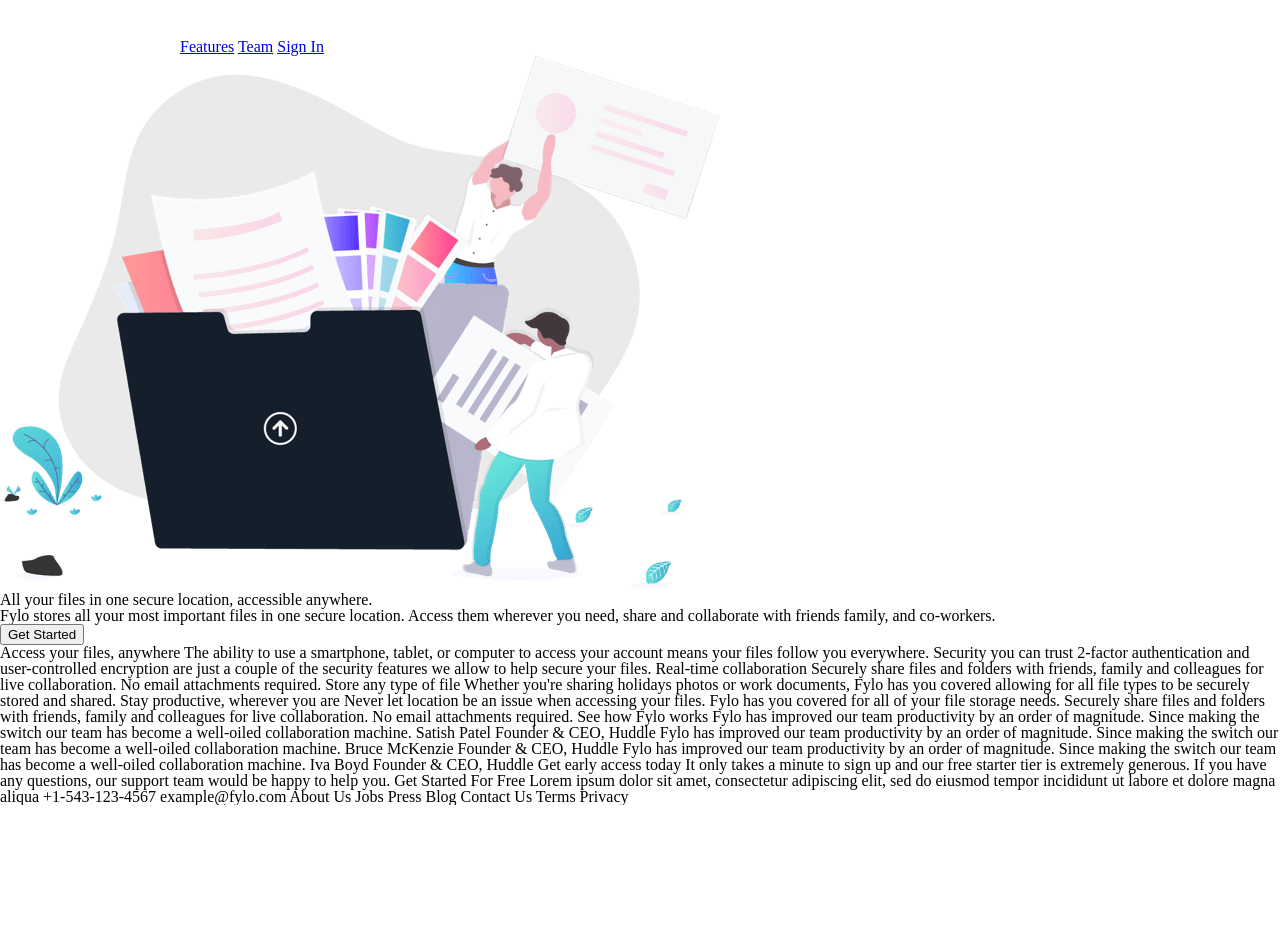
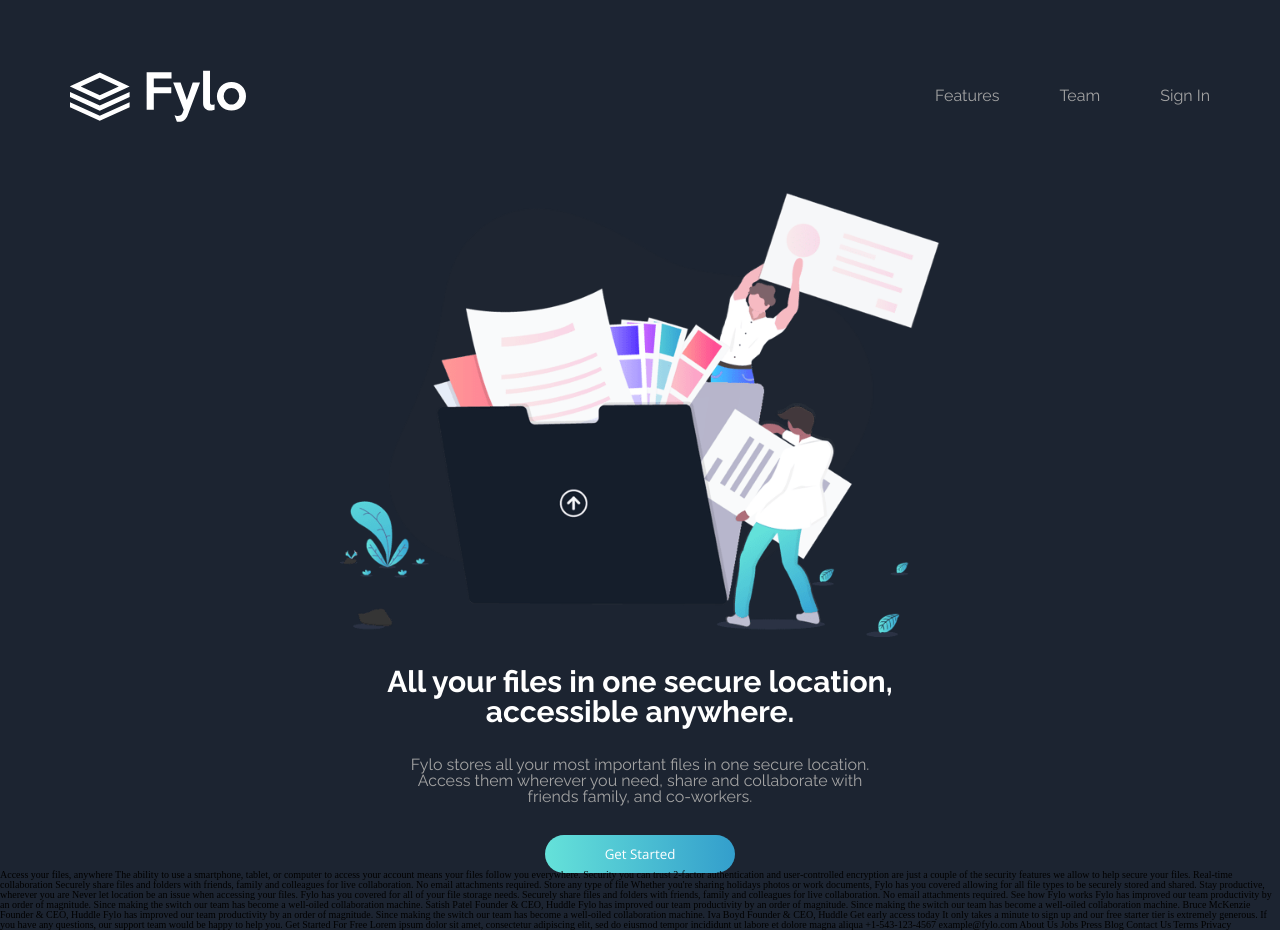
Before and after one commit to cbtsao47/Fylo-Landing-Page, a plain HTML site: page index.html in a window 1280 px wide. Before the commit the page ends 805 px from the top, so only its background shows below. Drawn offline with nearby package versions, Linux system fonts and the light colour scheme.

Commit message:
add complete nav/header

```diff
--- a/index.html
+++ b/index.html
@@ -28,28 +28,32 @@
     <!-- Feel free to remove these styles or customise in your own stylesheet 👍 -->
   </head>
   <body>
+    <div class="container">
       <!-- nav -->
+      <!-- <div class="underlay"/> -->
       <nav class="nav">
         <img class="nav__logo" src="./images/logo.svg" alt="" />
-      <a class="nav__link" href="#">Features</a>
-      <a class="nav__link" href="#">Team</a>
-      <a class="nav__link" href="#">Sign In</a>
+
+        <a class="nav__link nav__link--1" href="#">Features</a>
+        <a class="nav__link nav__link--2" href="#">Team</a>
+        <a class="nav__link nav__link--3" href="#">Sign In</a>
       </nav>
       <!-- header -->
-    <header>
-      <img src="./images/illustration-intro.png" alt="" />
-      <h1>
+      <header class="header">
+        <img class="header__img" src="./images/illustration-intro.png" alt="" />
+        <h1 class="header__main">
           All your files in one secure location, accessible anywhere.
         </h1>
-      <h2>
-        Fylo stores all your most important files in one secure location. Access
-        them wherever you need, share and collaborate with friends family, and
-        co-workers.
+        <h2 class="header__sub">
+          Fylo stores all your most important files in one secure location.
+          Access them wherever you need, share and collaborate with friends
+          family, and co-workers.
         </h2>
-      <button>
+        <button class="header__button">
           Get Started
         </button>
       </header>
+    </div>
     <!-- main content -->
 
     <!-- section 1 -->
--- a/less/header.less
+++ b/less/header.less
@@ -0,0 +1,33 @@
+.header {
+  .flex(column, center, center);
+  color: @font-color;
+  font-size: @primary-font-size;
+  //   width: 100%;
+  //   .border;
+  margin: 0 auto;
+  text-align: center;
+  *:not(:last-child) {
+    margin-bottom: 3rem;
+  }
+  &__img {
+    height: auto;
+    width: 50%;
+  }
+  &__main {
+    font-size: @heading-font-size;
+    font-weight: 700;
+    width: 50%;
+  }
+  &__sub {
+    width: 40%;
+    color: @paragraph-color;
+  }
+  &__button {
+    border: none;
+    background: linear-gradient(to right, @secondary-cyan, @secondary-blue);
+    color: @font-color;
+    font-family: @secondary-font;
+    border-radius: 50px;
+    padding: 1rem 6rem;
+  }
+}
--- /dev/null
+++ b/less/home.less
@@ -0,0 +1,19 @@
+* {
+  box-sizing: inherit;
+}
+html {
+  font-size: 62.5%;
+  box-sizing: border-box;
+}
+body {
+  background: @primary-dark-1;
+}
+.container {
+  background: @primary-dark-1;
+  height: 100vh;
+  margin: 0 auto;
+  font-size: @primary-font-size;
+  font-family: @primary-font;
+  width: 100%;
+  max-width: 120rem;
+}
--- a/less/index.less
+++ b/less/index.less
@@ -1,7 +1,7 @@
 @import "variable";
 @import "mixin";
 @import "reset";
-@import "general";
+@import "home";
 @import "nav";
 @import "header";
 @import "footer";
--- a/less/mixin.less
+++ b/less/mixin.less
@@ -4,3 +4,6 @@
   align-items: @align;
   flex-direction: @direction;
 }
+.border() {
+  border: 1px solid white;
+}
--- a/less/nav.less
+++ b/less/nav.less
@@ -0,0 +1,16 @@
+.nav {
+  .flex(row, space-between, center);
+  margin: 7rem 3rem;
+  &__logo {
+    margin-right: auto;
+  }
+  &__link {
+    text-decoration: none;
+    font-family: @primary-font;
+    color: @paragraph-color;
+    margin-right: 6rem;
+  }
+  &__link--3 {
+    margin-right: 0;
+  }
+}
--- a/less/variable.less
+++ b/less/variable.less
@@ -1,8 +1,10 @@
 // Typography
-@body-font-size: 1.6rem;
+@primary-font-size: 1.6rem;
 @heading-font-size: 3rem;
 @primary-font: "Raleway";
 @secondary-font: "Open Sans";
+@font-color: white;
+@paragraph-color: rgb(163, 163, 163);
 
 // colors
 @primary-dark-1: hsl(217, 28%, 15%);
```
Also changed, not shown: css/index.css. Lines whose indentation alone changed are shown as unchanged.
